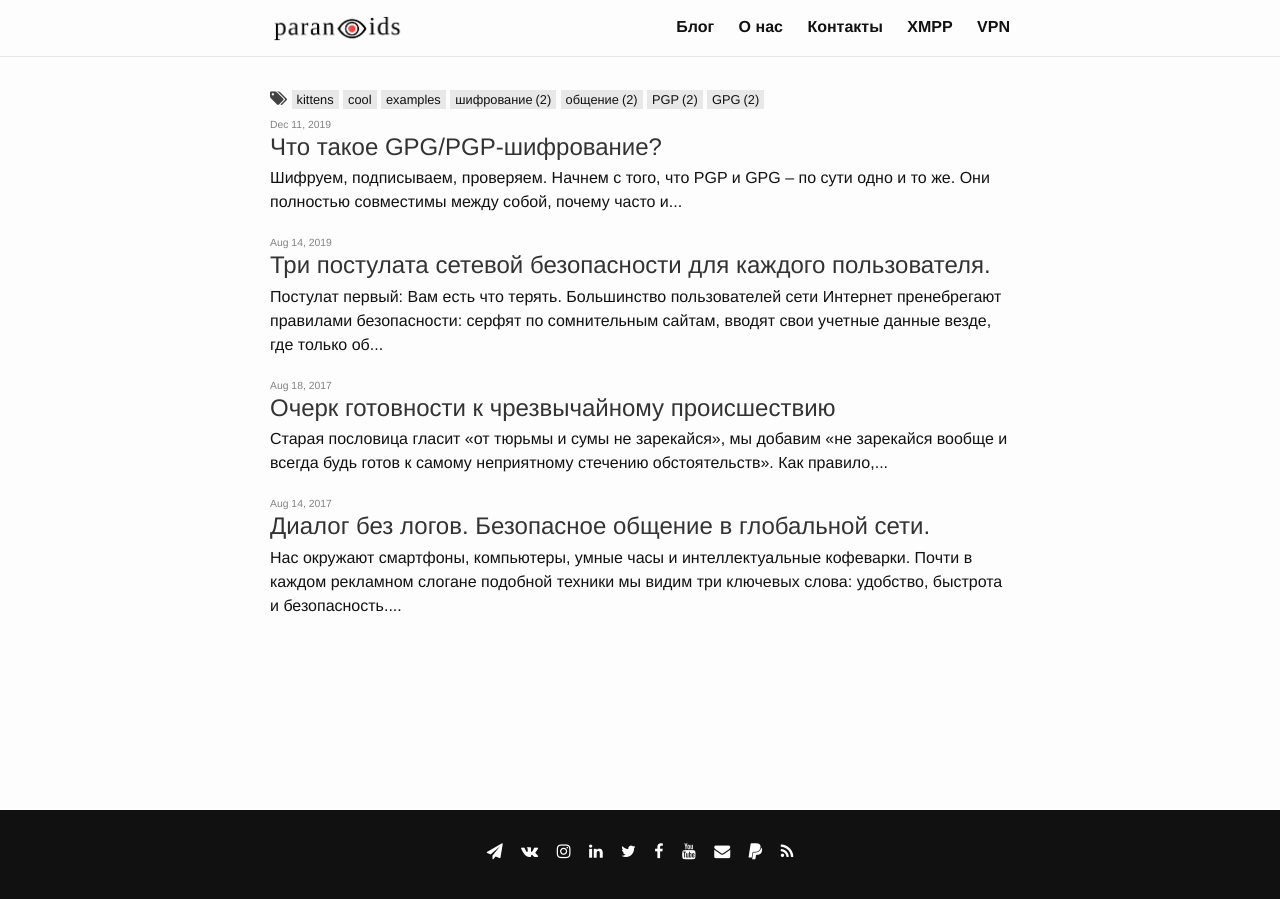
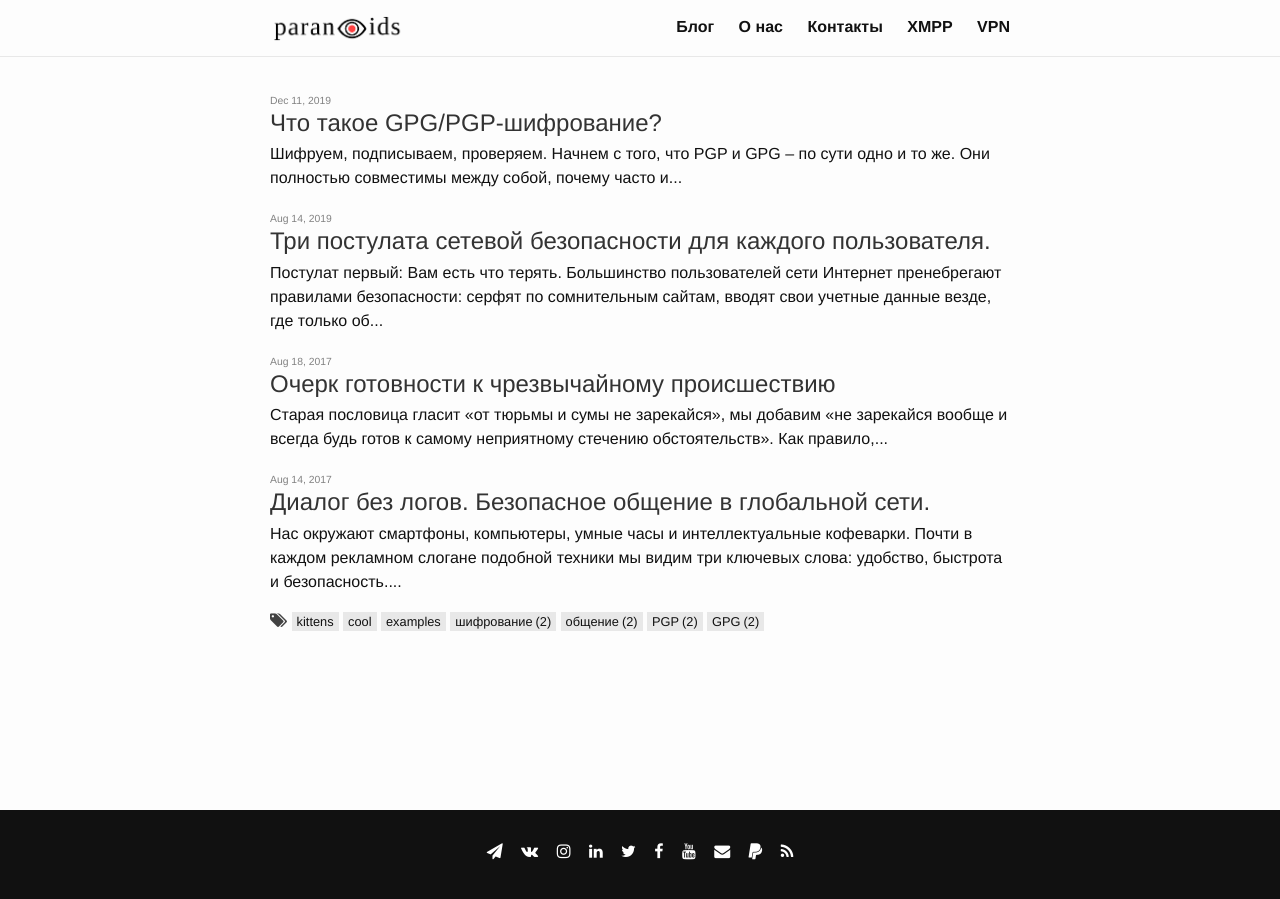
Before and after one commit to 2b7E1n6D0e5R7/2b7E1n6D0e5R7.github.io, a Jekyll site: the page built from index.html, in a window 1280 px wide. Built offline with Jekyll 4.4.1, drawn with Linux system fonts in a browser that asks for light colours; the list of posts is cut into pages by our own code.

Commit message:
Update blog.html

```diff
--- a/_layouts/blog.html
+++ b/_layouts/blog.html
@@ -1,15 +1,6 @@
 ---
 layout: default
 ---
-<div class="tags">
-  <i class="fa fa-tags"></i>
-  {% for tag_obj in site.tags %}
-    {% assign tag = tag_obj | first %}
-    {% assign count = site.tags[tag].size %}
-    <a href="{{site.baseurl}}/tag/{{ tag }}">
-      <span class="tag">{{ tag }}{% if count != 1 %}<span class="tag-count">({{ count }})</span>{% endif %}</span></a>
-  {% endfor %}
-</div>
 
 <div class="blog">
 
@@ -32,6 +23,16 @@ layout: default
       </li>
     {% endfor %}
   </ul>
+
+  <div class="tags">
+  <i class="fa fa-tags"></i>
+  {% for tag_obj in site.tags %}
+    {% assign tag = tag_obj | first %}
+    {% assign count = site.tags[tag].size %}
+    <a href="{{site.baseurl}}/tag/{{ tag }}">
+      <span class="tag">{{ tag }}{% if count != 1 %}<span class="tag-count">({{ count }})</span>{% endif %}</span></a>
+  {% endfor %}
+</div>
 
   {% if paginator.total_pages != 1 %}
     <div class="pagination">
```
